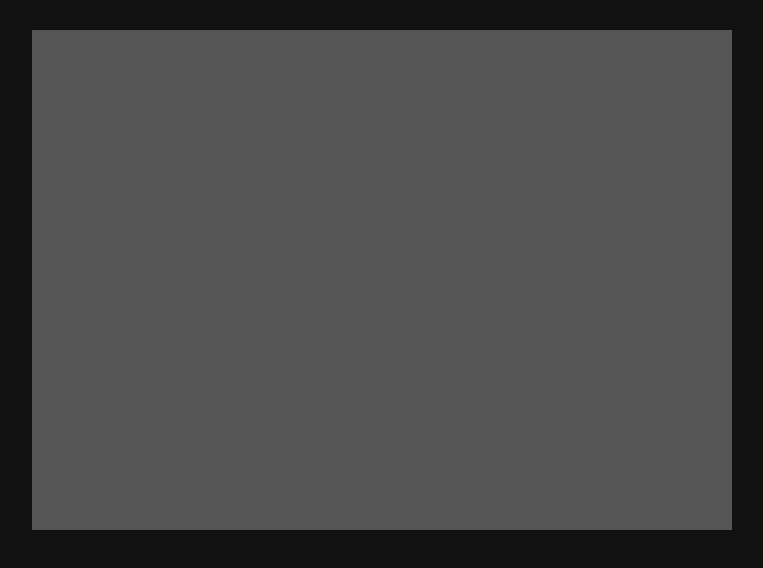
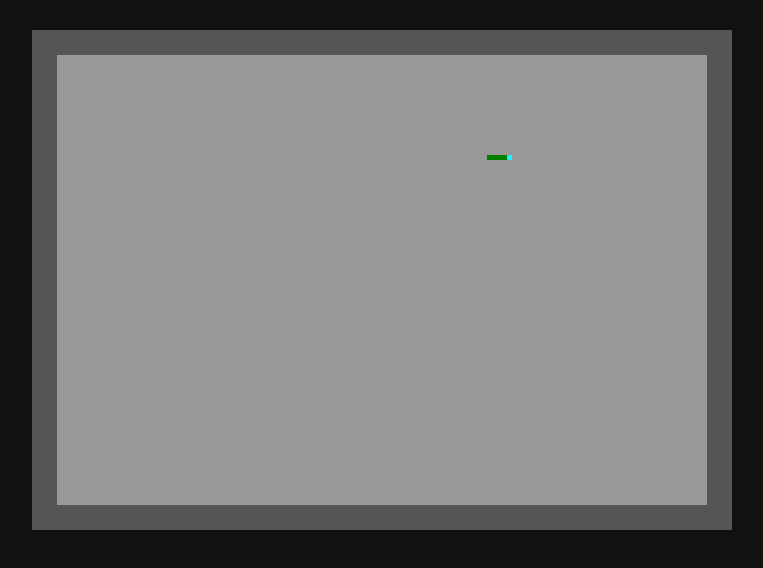
Before and after one commit to kmachalica/Mamba, a plain HTML site: page index.html in a window 1280 px wide. Shown: the whole page, without its empty margins (258-1021 px from the left). Drawn offline with Linux system fonts and the light colour scheme.

Commit message:
canvas--> pure JS

```diff
--- a/style.css
+++ b/style.css
@@ -10,8 +10,26 @@
     width:700px;
     height: 500px;
     background-color: #555;
+    position: relative;
+    color: #1a7e10;
+}
+#playground
+{
+    background-color: #999;
+    width: 650px;
+    height: 450px;
+    position: absolute;
+    left: 25px;
+    top: 25px;
 }
 
 body{
     background-color: #111;
 }
+.snakeTile
+{
+    background-color: green;
+    width: 5px;
+    height: 5px;
+    position: absolute;
+}
```
